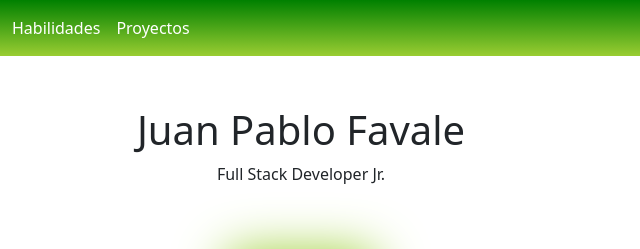
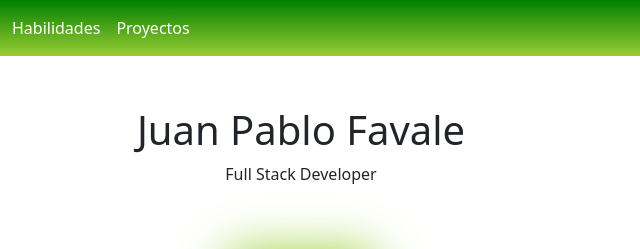
Before and after one commit to juanpablofavale/Maqueta-Portfolio-2, a plain HTML site: page index.html in a window 1280 px wide. Shown: the top 249 px of the page, 339-979 px from the left. Drawn offline with nearby package versions, Linux system fonts and the light colour scheme.

Commit message:
cambiando titulo

```diff
--- a/index.html
+++ b/index.html
@@ -49,7 +49,7 @@
   </header>
   <main id="main">
     <h1 class="text-center">Juan Pablo Favale</h1>
-    <p>Full Stack Developer Jr.</p>
+    <p>Full Stack Developer</p>
     <img class="profile-img" src="./img/Perfil1.jpg" alt="foto de perfil">
     <img onclick="" id="edita-img" class="edita-img" src="./img/lapiz.png" alt="" width="30">
     <h2 class="titulo">Sobre mi</h2>
```
